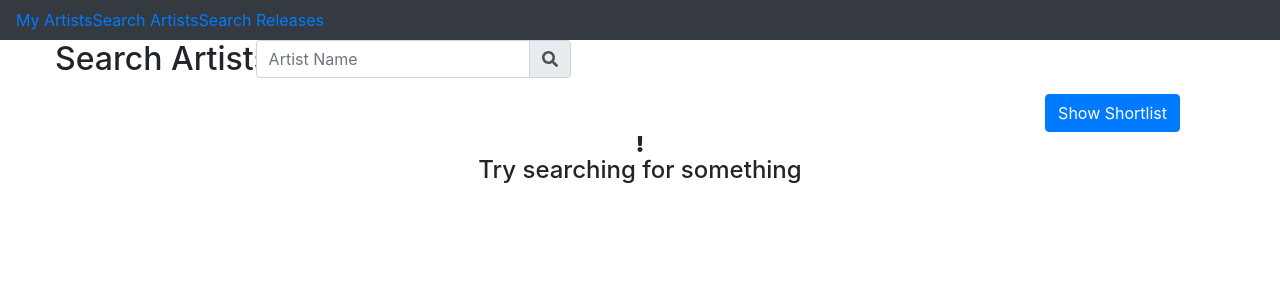
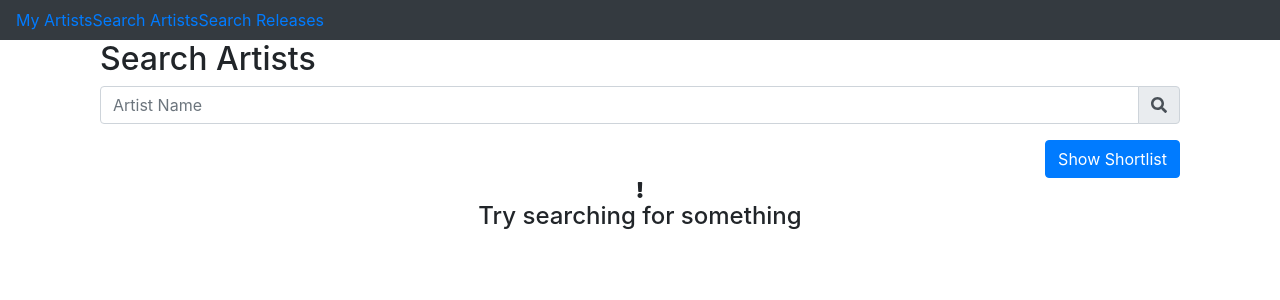
Before and after one commit to guldenmw/iplatform-test, a React (Create React App) app: page /my_artists in a window 1280 px wide. Shown: the top 300 px of the page. Built offline with nearby package versions, Linux system fonts and the light colour scheme.

Commit message:
Updated SearchBar search button hover style

```diff
--- a/src/core/components/SearchBar.tsx
+++ b/src/core/components/SearchBar.tsx
@@ -12,9 +12,11 @@ const SearchBar = ({type, onClick}: SearchBarProps) => {
   const [title, setTitle] = useState('');
 
   return (
-    <Row>
+    <Col>
       <Row>
-        <h2>Search {type}</h2>
+        <Col>
+          <h2>Search {type}</h2>
+        </Col>
       </Row>
       <Row>
         <Col>
@@ -27,14 +29,14 @@ const SearchBar = ({type, onClick}: SearchBarProps) => {
               onChange={(e) => setTitle(e.target.value)}
             />
             <InputGroup.Append>
-              <InputGroup.Text id="basic-addon2">
-                <FontAwesomeIcon icon={faSearch} onClick={(e) => {e.preventDefault(); onClick(title)}}/>
+              <InputGroup.Text id="basic-addon2" onClick={(e) => {e.preventDefault(); onClick(title)}} style={{cursor: "pointer"}}>
+                <FontAwesomeIcon icon={faSearch}/>
               </InputGroup.Text>
             </InputGroup.Append>
           </InputGroup>
         </Col>
       </Row>
-    </Row>
+    </Col>
   )
 };
 
```
